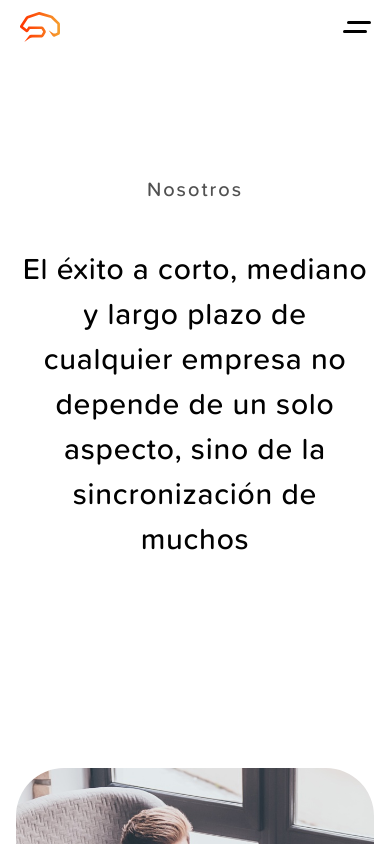
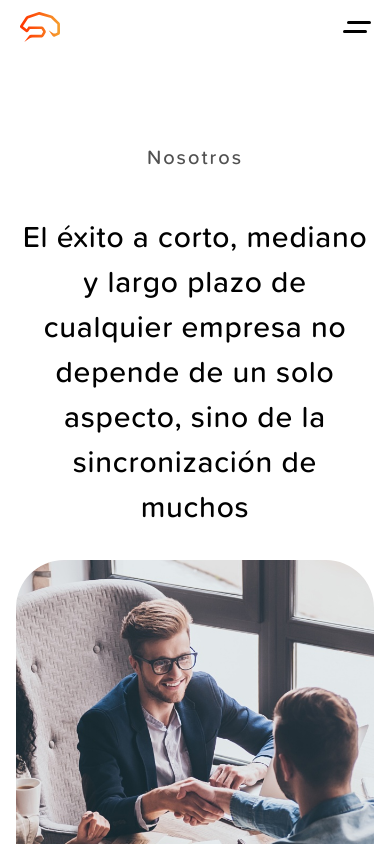
Before and after one commit to saufth/emah-dev, a Next.js app: page /about in a window 390 px wide. Shown: the top 844 px of the page. Built offline with nearby package versions, Linux system fonts and the light colour scheme.

Commit message:
AboutLayout Image top fiuxed

```diff
--- a/src/pages/about.tsx
+++ b/src/pages/about.tsx
@@ -80,7 +80,7 @@ const aboutConfig: AboutProps = {
 const AboutPage = () => {
   return (
     <AboutLayout>
-      <main className='pt-44'>
+      <main className='pt-36 md:pt-44'>
         <Hero label='Nosotros' text='md'>
           El éxito a corto, mediano y largo plazo de cualquier empresa no depende de un solo aspecto, sino de la sincronización de muchos
         </Hero>
--- a/src/styles/layout/AboutLayout.module.css
+++ b/src/styles/layout/AboutLayout.module.css
@@ -22,7 +22,7 @@
     mx-4 md:mx-auto
     /* Layout */
     fixed
-    top-[768px] md:top-[560px]
+    top-[560px]
     left-0
     right-0
     z-10
```
